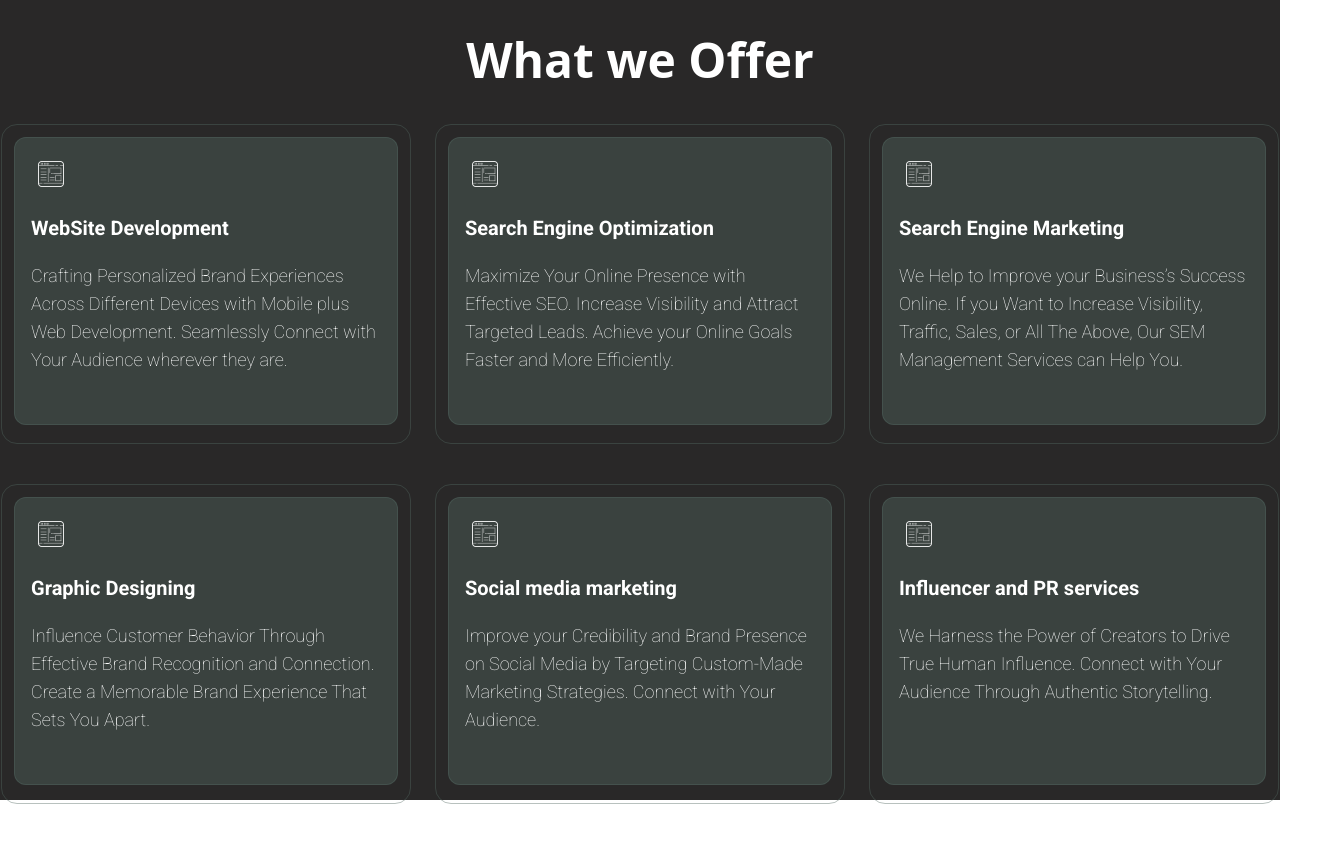
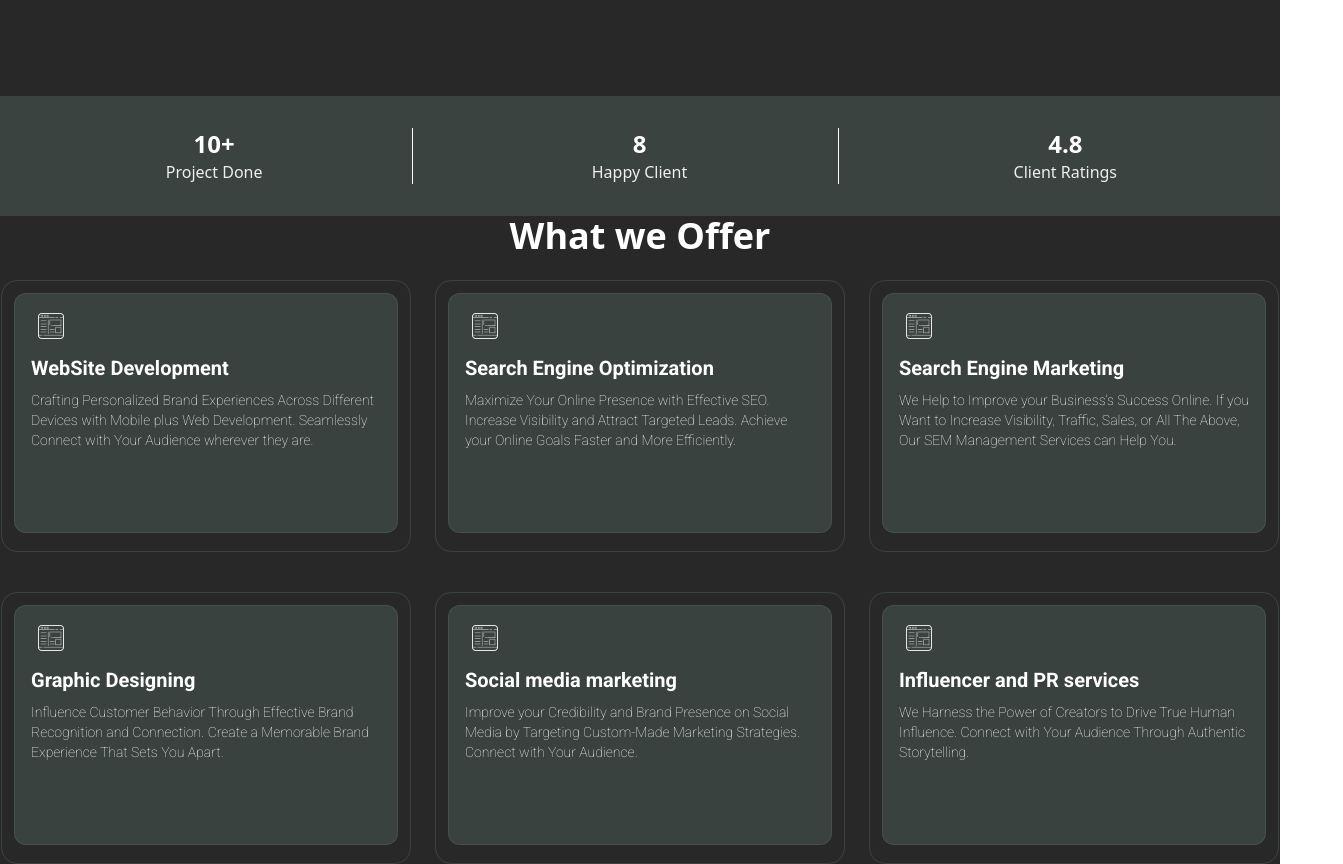
Before and after one commit to junaid0516/PortfolioDeployment, a React (Vite) app: page / in a window 1280 px wide. Shown: the part 800-1664 px from the top of the page, 1343 px wide, since content can reach past the window. Before the commit the page ends 1604 px from the top, so only its background shows below. Built offline with nearby package versions, Linux system fonts and the light colour scheme.

Commit message:
changes two

```diff
--- a/src/Pages/MainPage/MainPage.jsx
+++ b/src/Pages/MainPage/MainPage.jsx
@@ -6,7 +6,7 @@ import UpperSection from "../UpperSection/UpperSection";
 // import InnovativeSolutions from "../InnovativeSolutions/InnovativeSolutions";
 function MainPage() {
   return (
-    <div className=" w-full h-screen ">
+   <>
     <div className="" >
     <UpperSection/>
     </div>
@@ -22,7 +22,7 @@ function MainPage() {
     <div className="sm:h-screen bg-[#272727] " >
       <InnovativeSolutions/>
     </div> */}
-    </div>
+</>
   );
 }
 
--- a/src/Pages/PotentialPage/PotentialPage.jsx
+++ b/src/Pages/PotentialPage/PotentialPage.jsx
@@ -1,32 +1,130 @@
+import { useEffect, useState } from "react";
 import CardForPotentialPage from "../../assets/Components/CardForPotentialPage/CardForPotentialPage";
 import webicon from "../../assets/Images/huhu.png";
+
 function PotentialPage() {
+  const [count, setCount] = useState(0);
+  const [counttwo, setCounttwo] = useState(0);
+  const [countthree, setCountthree] = useState(0);
+  useEffect(() => {
+    let counter = 0;
+    const interval = setInterval(() => {
+      counter += 1;
+      setCount(counter);
+      if (counter >= 10) {
+        clearInterval(interval);
+      }
+    }, 100);
+    return () => clearInterval(interval);
+  }, []);
+  useEffect(() => {
+    let counter = 0;
+    const interval = setInterval(() => {
+      counter += 1;
+      setCounttwo(counter);
+      if (counter >= 8) {
+        clearInterval(interval);
+      }
+    }, 100);
+    return () => clearInterval(interval);
+  }, []);
+  useEffect(() => {
+    let counter = 0;
+    const interval = setInterval(() => {
+      counter += 0.1;
+      setCountthree(parseFloat(counter.toFixed(1)));
+      if (counter >= 4.7) {
+        clearInterval(interval);
+      }
+    }, 50);
+    return () => clearInterval(interval);
+  }, []);
+
   return (
-    <div className=" flex justify-center items-center h-screen ">
-    <div className=" text-white px-4 sm:px-9 lg:px-14 xl:px-16 pt-10 ">
+    <div className=" flex flex-col items-center h-full py-24">
+      <div className=" bg-[#54696369] w-full px-4 grid grid-cols-3 gap-7 text-white py-8">
+        <div className=" flex flex-col justify-center items-center border-r">
+          <p className="font-bold text-2xl 2xl:text-5xl">
+            {" "}
+            {count.toLocaleString()}+
+          </p>
+          <p className="animate-pulse">Project Done</p>
+        </div>
+        <div className=" flex flex-col justify-center items-center  border-r">
+          <p className=" font-bold text-2xl 2xl:text-5xl">
+            {counttwo.toLocaleString()}
+          </p>
+          <p className="animate-pulse">Happy Client</p>
+        </div>
+        <div className=" flex flex-col justify-center items-center">
+          <p className=" font-bold text-2xl 2xl:text-5xl">
+            {countthree.toLocaleString()}
+          </p>
+          <p className="animate-pulse">Client Ratings</p>
+        </div>
+      </div>
+      <div className=" text-white ">
         <div className=" flex sm:justify-center ">
-        <h1 className=" font-bold text-3xl sm:text-5xl">What we Offer</h1>
+          <h1 className=" font-bold text-3xl xl:text-4xl 2xl:text-5xl">
+            What we Offer
+          </h1>
         </div>
-      <div className=" flex flex-col sm:flex-row gap-3 mt-10 sm:gap-6 justify-center items-center">
+        <div className=" flex flex-col sm:flex-row gap-3 mt-6 2xl:mt-10 sm:gap-6">
           <div>
-        <CardForPotentialPage Heading={"WebSite Development "} putImage={webicon} Details={"Crafting Personalized Brand Experiences Across Different Devices with Mobile plus Web Development. Seamlessly Connect with Your Audience wherever they are."}/>
+            <CardForPotentialPage
+              Heading={"WebSite Development "}
+              putImage={webicon}
+              Details={
+                "Crafting Personalized Brand Experiences Across Different Devices with Mobile plus Web Development. Seamlessly Connect with Your Audience wherever they are."
+              }
+            />
           </div>
           <div>
-        <CardForPotentialPage Heading={"Search Engine Optimization"} putImage={webicon} Details={"Maximize Your Online Presence with Effective SEO. Increase Visibility and Attract Targeted Leads. Achieve your Online Goals Faster and More Efficiently."}/>
+            <CardForPotentialPage
+              Heading={"Search Engine Optimization"}
+              putImage={webicon}
+              Details={
+                "Maximize Your Online Presence with Effective SEO. Increase Visibility and Attract Targeted Leads. Achieve your Online Goals Faster and More Efficiently."
+              }
+            />
           </div>
           <div>
-        <CardForPotentialPage Heading={"Search Engine Marketing"} putImage={webicon} Details={"We Help to Improve your Business’s Success Online. If you Want to Increase Visibility, Traffic, Sales, or All The Above, Our SEM Management Services can Help You."}/>
+            <CardForPotentialPage
+              Heading={"Search Engine Marketing"}
+              putImage={webicon}
+              Details={
+                "We Help to Improve your Business’s Success Online. If you Want to Increase Visibility, Traffic, Sales, or All The Above, Our SEM Management Services can Help You."
+              }
+            />
           </div>
         </div>
-      <div className=" flex flex-col sm:flex-row gap-3 mt-3 sm:mt-10 sm:gap-6 justify-center items-center">
+        <div className=" flex flex-col sm:flex-row gap-3 mt-3 sm:mt-10 sm:gap-6 ">
           <div>
-        <CardForPotentialPage Heading={"Graphic Designing"} putImage={webicon} Details={"Influence Customer Behavior Through Effective Brand Recognition and Connection. Create a Memorable Brand Experience That Sets You Apart."}/>
+            <CardForPotentialPage
+              Heading={"Graphic Designing"}
+              putImage={webicon}
+              Details={
+                "Influence Customer Behavior Through Effective Brand Recognition and Connection. Create a Memorable Brand Experience That Sets You Apart."
+              }
+            />
           </div>
           <div>
-        <CardForPotentialPage Heading={"Social media marketing"} putImage={webicon} Details={"Improve your Credibility and Brand Presence on Social Media by Targeting Custom-Made Marketing Strategies. Connect with Your Audience."}/>
+            <CardForPotentialPage
+              Heading={"Social media marketing"}
+              putImage={webicon}
+              Details={
+                "Improve your Credibility and Brand Presence on Social Media by Targeting Custom-Made Marketing Strategies. Connect with Your Audience."
+              }
+            />
           </div>
           <div>
-        <CardForPotentialPage Heading={"Influencer and PR services"} putImage={webicon} Details={"We Harness the Power of Creators to Drive True Human Influence. Connect with Your Audience Through Authentic Storytelling."}/>
+            <CardForPotentialPage
+              Heading={"Influencer and PR services"}
+              putImage={webicon}
+              Details={
+                "We Harness the Power of Creators to Drive True Human Influence. Connect with Your Audience Through Authentic Storytelling."
+              }
+            />
           </div>
         </div>
       </div>
--- a/src/assets/Components/CardForPotentialPage/CardForPotentialPage.jsx
+++ b/src/assets/Components/CardForPotentialPage/CardForPotentialPage.jsx
@@ -1,7 +1,7 @@
 export default function CardForPotentialPage({ Heading, Details, putImage }) {
   return (
-    <div className="font-[roboto] sm:p-3 p-1 rounded-2xl sm:h-[20rem] border border-[#54696369]  hover:shadow-sm  hover:shadow-green-300 transition-all duration-700  to-lime-300 hover:scale-105 ">
-      <div className="flex flex-col px-2 py-2 sm:h-[18rem] lg:px-4 xl:py-4 bg-[#54696369] text-white border rounded-xl xl:w-96 border-[#54696369] transition-all duration-500">
+    <div className="font-[roboto] sm:p-3 p-1 rounded-2xl h-[17rem] 2xl:h-[18rem] border border-[#54696369]  hover:shadow-sm  hover:shadow-green-300 transition-all duration-700  to-lime-300 hover:scale-105 ">
+      <div className="flex flex-col p-2 h-[15rem] 2xl:h-[16rem] lg:px-4 xl:py-3 bg-[#54696369] text-white border rounded-xl xl:w-96 border-[#54696369] transition-all duration-500">
         <div>
           <img
             className="sm:w-10 sm:h-10 w-5 h-5 transition-transform duration-500 hover:scale-110"
@@ -10,10 +10,10 @@ export default function CardForPotentialPage({ Heading, Details, putImage }) {
           />
         </div>
         <div>
-          <h1 className="font-bold sm:py-5 text-md sm:text-lg xl:text-xl transition-colors duration-500">
+          <h1 className="font-bold py-2 2xl:py-5 text-md sm:text-lg xl:text-xl transition-colors duration-500">
             {Heading}
           </h1>
-          <p className="font-thin text-sm xl:text-lg transition-opacity duration-500">
+          <p className="font-thin text-sm lg:text-md 2xl:text-lg transition-opacity duration-500">
             {Details}
           </p>
         </div>
```
Lines whose indentation alone changed are shown as unchanged.
